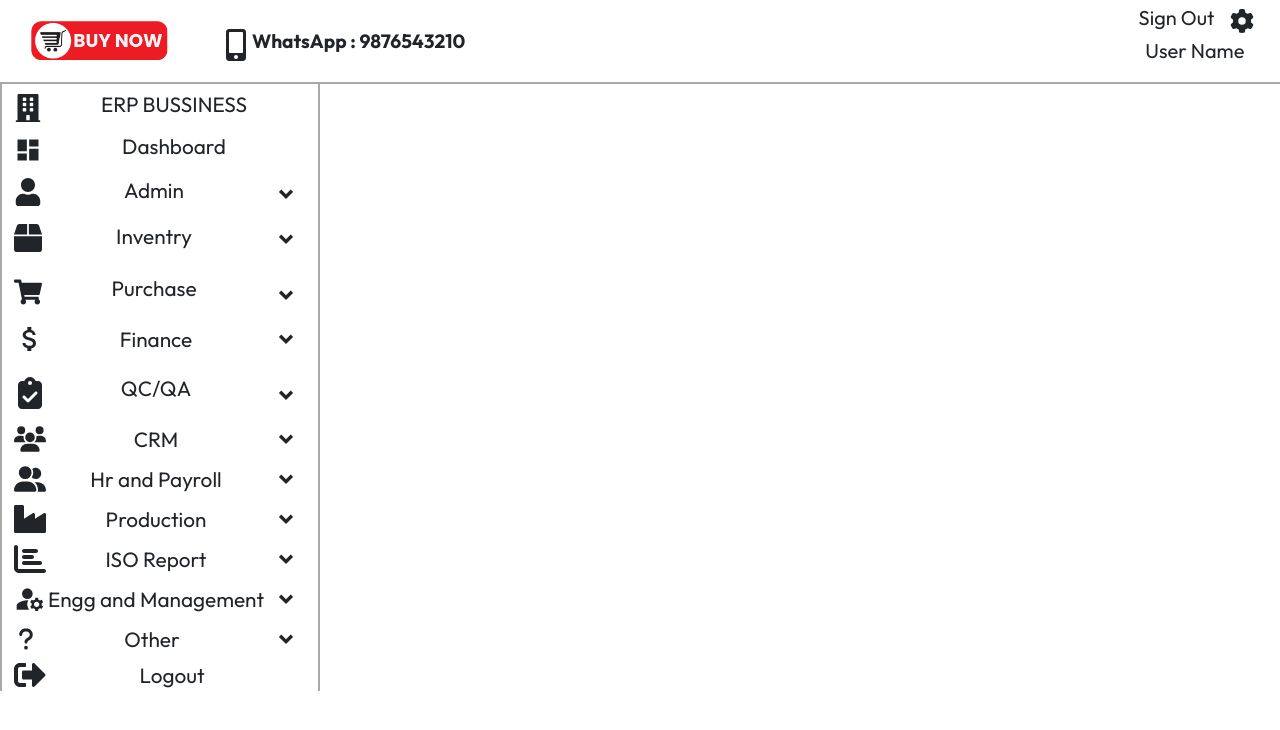
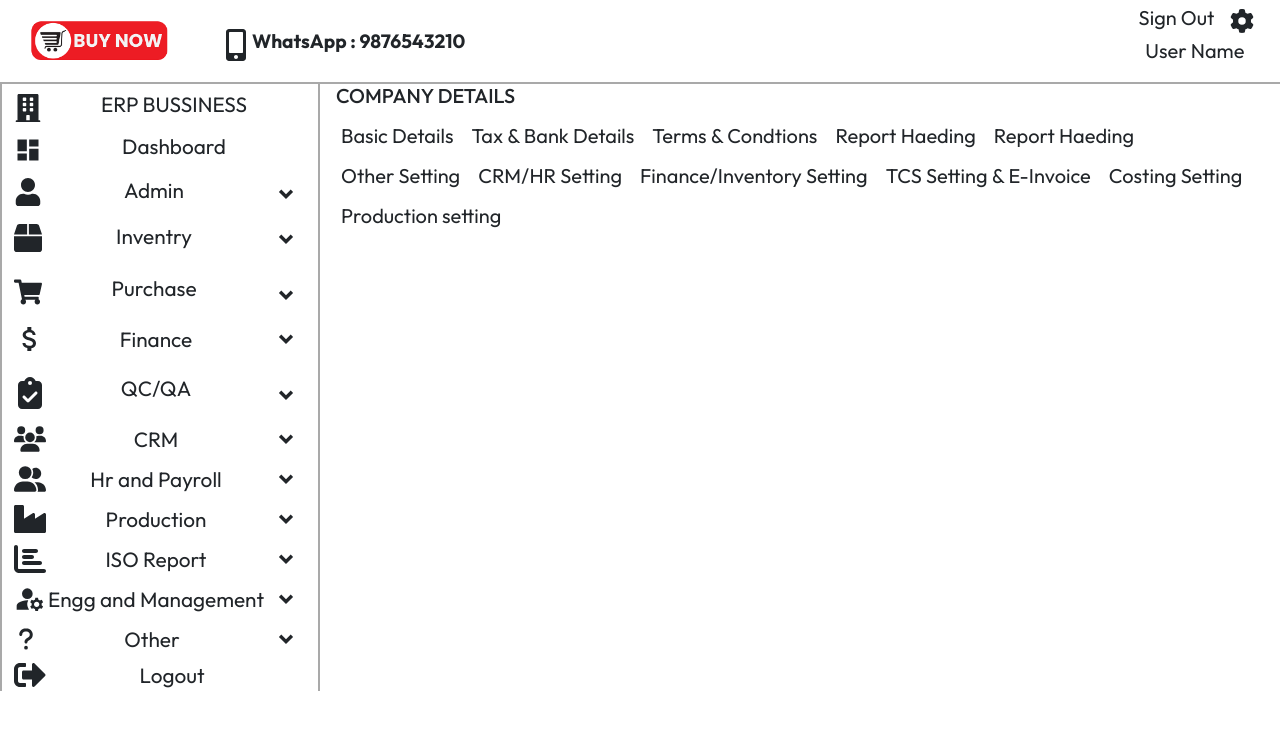
Before and after one commit to jollyvivek/ERP-PROJECT, a React (Vite) app: page /costing_setting in a window 1280 px wide. Shown: the top 730 px of the page. Built offline with nearby package versions, Linux system fonts and the light colour scheme.

Commit message:
Add CostingSetting component

```diff
--- /dev/null
+++ b/src/Components/AdminItems/CostingSetting.jsx
@@ -0,0 +1,22 @@
+import React from 'react'
+import NavTabs from '../Navbar/NavTabs'
+
+const CostingSetting = () => {
+  return (
+    <div className='container-fluid'>
+      <div className='row'>
+        <div className='col-md-12 px-0'>
+        <h4 className="company-title px-3 fs-5">Company Details</h4>
+          <NavTabs/>
+        </div>
+      </div>
+
+
+
+
+
+    </div>
+  )
+}
+
+export default CostingSetting
--- a/src/Components/Navbar/NavTabs.jsx
+++ b/src/Components/Navbar/NavTabs.jsx
@@ -26,7 +26,7 @@ const NavTabs = () => {
               <button onClick={()=>navigate('/tcs_einvoice')} className="btn btn-sm fs-5 ">
                 TCS Setting & E-Invoice
               </button>
-              <button className="btn btn-sm fs-5 ">Costing Setting</button>
+              <button onClick={()=>navigate('/costing_setting')} className="btn btn-sm fs-5 ">Costing Setting</button>
               <button className="btn btn-sm fs-5 ">Production setting</button>
               {/* <button className="btn btn-sm fs-5 ">Terms & Conditions</button> */}
       </div>
--- a/src/Components/Sidebar/Sidebar.jsx
+++ b/src/Components/Sidebar/Sidebar.jsx
@@ -28,6 +28,7 @@ import OtherSetting from "../AdminItems/OtherSetting";
 import CrmHrSetting from "../AdminItems/CrmHrSetting";
 import FinanceInventrySetting from "../AdminItems/FinanceInventrySetting";
 import TcsSettingEInvoice from "../AdminItems/TcsSettingEInvoice";
+import CostingSetting from "../AdminItems/CostingSetting";
 
 
 
@@ -74,6 +75,7 @@ const Sidebar = () => {
         <Route path="/crmhr_setting" element={<CrmHrSetting/>}/>
         <Route path="/finance_inventry_setting" element={<FinanceInventrySetting/>}/>
         <Route path="/tcs_einvoice" element={<TcsSettingEInvoice/>}/>
+        <Route path ='/costing_setting' element={<CostingSetting/>}/>
         <Route path="/role" element={<Role/>}/>
         <Route path="manage_user" element={<ManageUser/>}/>
 
```
